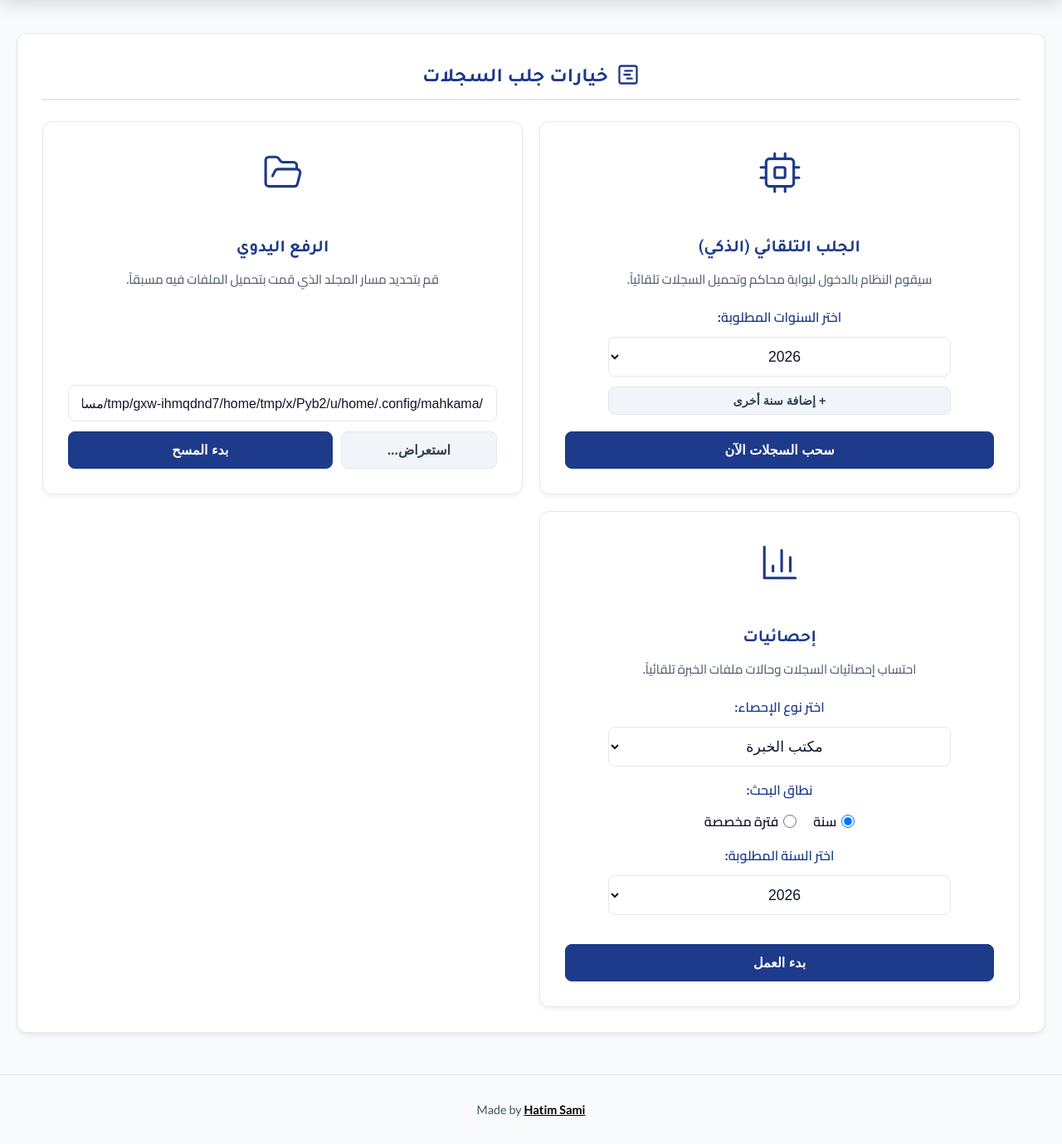
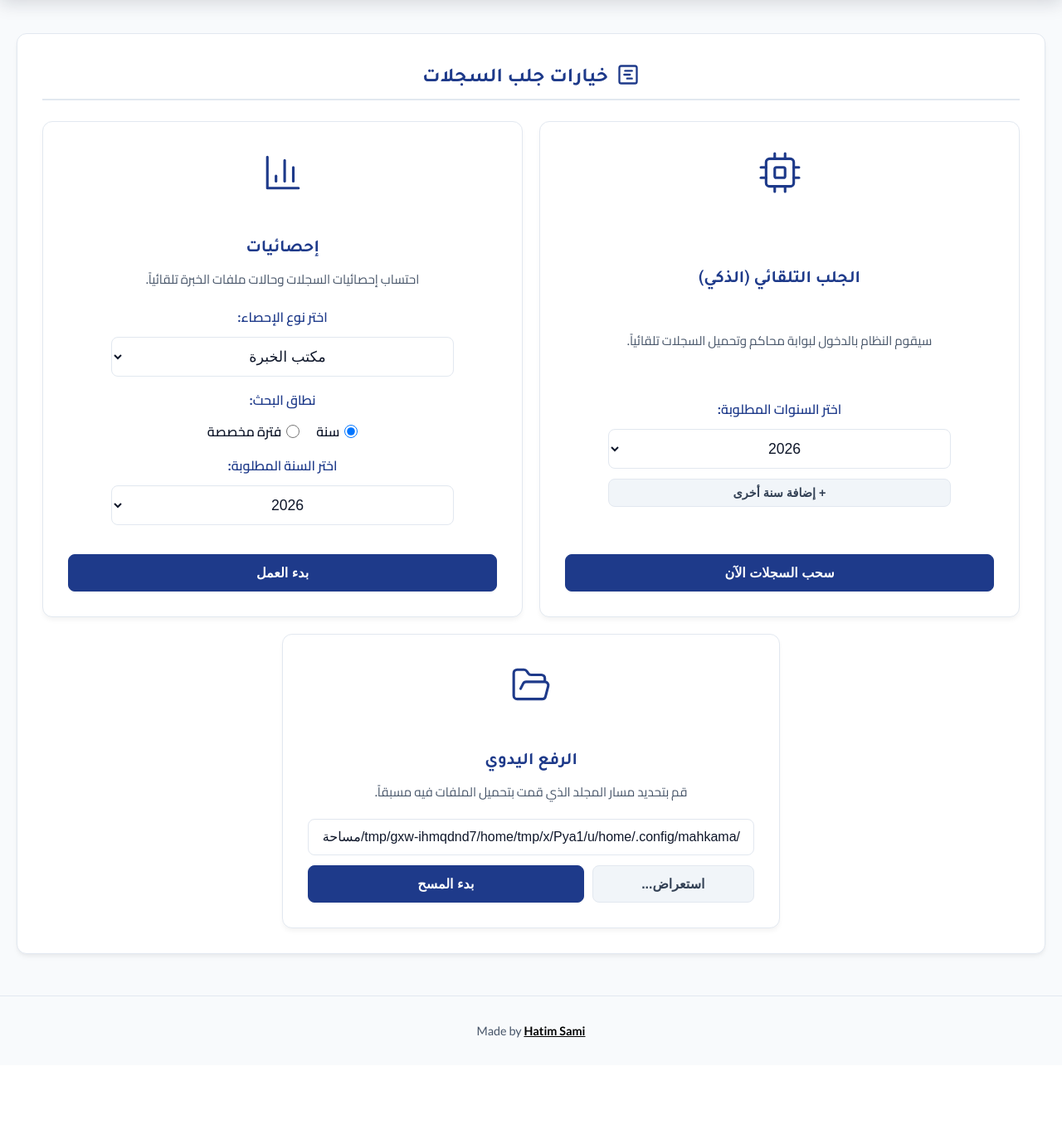
Before and after one commit to hsami7/Mahkama-Dossier-Manager, a Flask app: page / in a window 1280 px wide. Shown: the part 94-1473 px from the top of the page at 83% size. After the commit the page ends 1345 px from the top, so only its background shows below. Run offline with Flask 3, Linux system fonts and the light colour scheme; data that the repository does not hold is empty; some libraries are stand-ins or nearby versions.

Commit message:
style: put automatic fetch and stats on top row, manual upload centered on second row

```diff
--- a/templates/index.html
+++ b/templates/index.html
@@ -117,33 +117,8 @@
                     <button class="btn-mahakim" id="btnAutoSync" style="width: 100%;">سحب السجلات الآن</button>
                 </div>
 
-                <!-- الخيار الثاني: يدوي -->
-                <div class="landing-card search-folder-card" style="flex: 1; min-width: 300px; text-align: center;">
-                    <div style="font-size: 3rem; margin-bottom: 15px; color: var(--mahakim-primary);">
-                        <svg xmlns="http://www.w3.org/2000/svg" width="50" height="50" viewBox="0 0 24 24" fill="none" stroke="currentColor" stroke-width="1.5" stroke-linecap="round" stroke-linejoin="round" class="lucide lucide-folder-open"><path d="m6 14 1.45-2.9A2 2 0 0 1 9.24 10H20a2 2 0 0 1 1.94 2.5l-1.55 6a2 2 0 0 1-1.94 1.5H4a2 2 0 0 1-2-2V5c0-1.1.9-2 2-2h3.93a2 2 0 0 1 1.66.9l.82 1.2a2 2 0 0 0 1.66.9H18a2 2 0 0 1 2 2v2"/></svg>
-                    </div>
-                    <h3>الرفع اليدوي</h3>
-                    <p style="color: var(--mahakim-text-secondary); margin-bottom: 20px; font-size: 0.95rem;">قم بتحديد مسار المجلد الذي قمت بتحميل الملفات فيه مسبقاً.</p>
-
-                    <div class="folder-input-wrapper" style="flex-direction: column; gap: 12px; margin-top: auto;">
-                        <div style="display: flex; gap: 8px; width: 100%;">
-                            <input type="text" id="folderPath" placeholder="C:\Users\neger\AppData\Local\MahkamaDossierManager\ملفات المحاكم" list="recentPathsList" style="width: 100%;">
-                        </div>
-                        <datalist id="recentPathsList"></datalist>
-                        <div style="display: flex; gap: 10px; width: 100%;">
-                            <button class="btn-secondary" id="btnBrowse" style="flex: 1;">استعراض...</button>
-                            <button class="btn-mahakim" id="btnScan" style="flex: 2;">بدء المسح</button>
-                        </div>
-                    </div>
-                </div>
-
-            </div>
-
-            <!-- الصف الثاني: إحصائيات -->
-            <div style="display: flex; gap: 20px; flex-wrap: wrap; justify-content: flex-start;">
-
-                <!-- الخيار الثالث: إحصائيات -->
-                <div class="landing-card" style="flex: 1; max-width: calc(50% - 10px); min-width: 300px; cursor: default; text-align: center;">
+                <!-- الخيار الثاني: إحصائيات -->
+                <div class="landing-card" style="flex: 1; min-width: 300px; cursor: default; text-align: center;">
                     <div style="font-size: 3rem; margin-bottom: 15px; color: var(--mahakim-primary);">
                         <svg xmlns="http://www.w3.org/2000/svg" width="50" height="50" viewBox="0 0 24 24" fill="none" stroke="currentColor" stroke-width="1.5" stroke-linecap="round" stroke-linejoin="round" class="lucide lucide-bar-chart-3"><path d="M3 3v18h18"/><path d="M18 17V9"/><path d="M13 17V5"/><path d="M8 17v-3"/></svg>
                     </div>
@@ -183,6 +158,31 @@
                         </div>
                     </div>
                     <button class="btn-mahakim" id="btnCalculateStats" style="width: 100%;">بدء العمل</button>
+                </div>
+
+            </div>
+
+            <!-- الصف الثاني: الرفع اليدوي -->
+            <div style="display: flex; gap: 20px; flex-wrap: wrap; justify-content: center;">
+
+                <!-- الخيار الثالث: الرفع اليدوي -->
+                <div class="landing-card search-folder-card" style="max-width: 600px; width: 100%; text-align: center;">
+                    <div style="font-size: 3rem; margin-bottom: 15px; color: var(--mahakim-primary);">
+                        <svg xmlns="http://www.w3.org/2000/svg" width="50" height="50" viewBox="0 0 24 24" fill="none" stroke="currentColor" stroke-width="1.5" stroke-linecap="round" stroke-linejoin="round" class="lucide lucide-folder-open"><path d="m6 14 1.45-2.9A2 2 0 0 1 9.24 10H20a2 2 0 0 1 1.94 2.5l-1.55 6a2 2 0 0 1-1.94 1.5H4a2 2 0 0 1-2-2V5c0-1.1.9-2 2-2h3.93a2 2 0 0 1 1.66.9l.82 1.2a2 2 0 0 0 1.66.9H18a2 2 0 0 1 2 2v2"/></svg>
+                    </div>
+                    <h3>الرفع اليدوي</h3>
+                    <p style="color: var(--mahakim-text-secondary); margin-bottom: 20px; font-size: 0.95rem;">قم بتحديد مسار المجلد الذي قمت بتحميل الملفات فيه مسبقاً.</p>
+
+                    <div class="folder-input-wrapper" style="flex-direction: column; gap: 12px; margin-top: auto;">
+                        <div style="display: flex; gap: 8px; width: 100%;">
+                            <input type="text" id="folderPath" placeholder="C:\Users\neger\AppData\Local\MahkamaDossierManager\ملفات المحاكم" list="recentPathsList" style="width: 100%;">
+                        </div>
+                        <datalist id="recentPathsList"></datalist>
+                        <div style="display: flex; gap: 10px; width: 100%;">
+                            <button class="btn-secondary" id="btnBrowse" style="flex: 1;">استعراض...</button>
+                            <button class="btn-mahakim" id="btnScan" style="flex: 2;">بدء المسح</button>
+                        </div>
+                    </div>
                 </div>
 
             </div>
```
